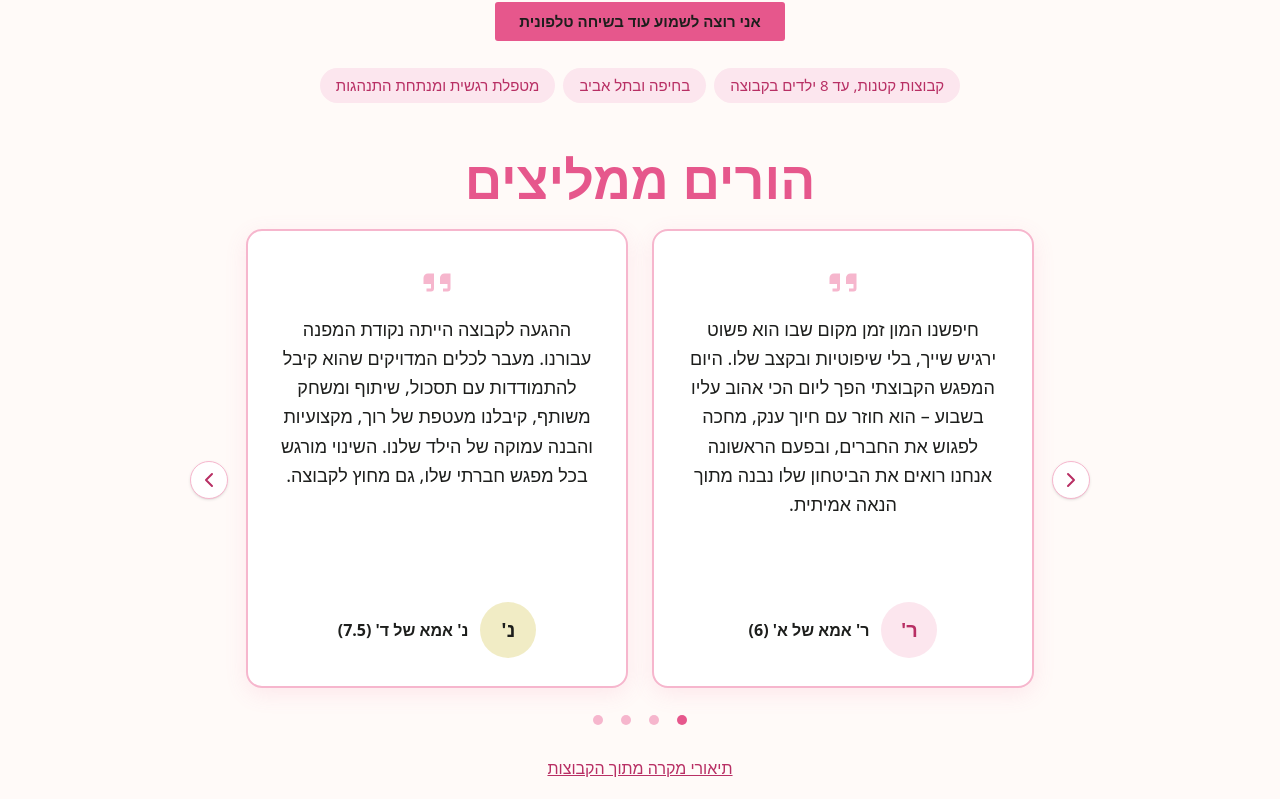
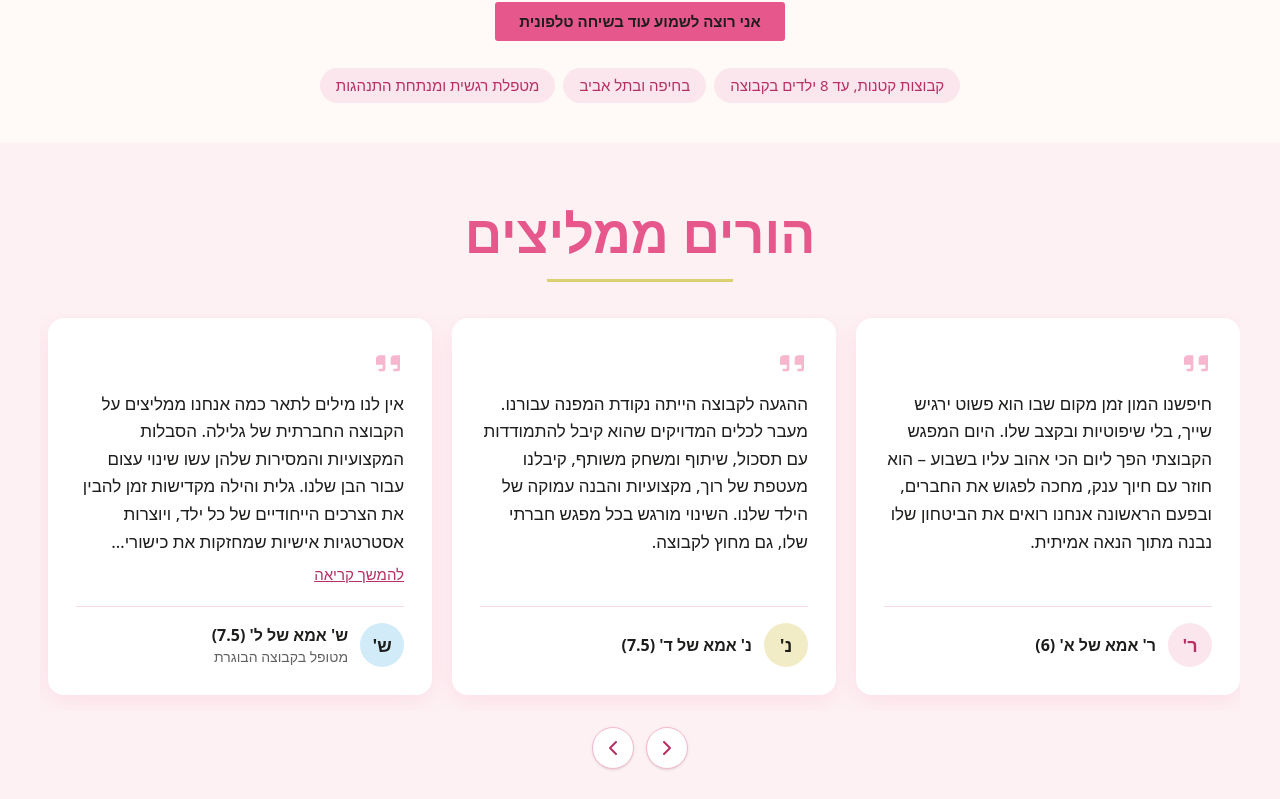
Before and after one commit to hilaovda-galila/galila-site, a React (Vite) app: page / in a window 1280 px wide. Shown: the part 1173-1972 px from the top of the page. Built offline with nearby package versions, Linux system fonts and the light colour scheme; a web font is replaced by a local one.

Commit message:
דוגמה: 'הורים ממליצים' כרצועה – שלושה כרטיסים במחשב, החלקה בטלפון, רקע ורדרד
Co-Authored-By: Claude Opus 5.5 <noreply@anthropic.com>

```diff
--- a/src/components/Testimonials.tsx
+++ b/src/components/Testimonials.tsx
@@ -1,4 +1,4 @@
-import { useEffect, useState } from 'react'
+import { useRef, useState } from 'react'
 import type { Testimonial } from '../content'
 import { ChevronIcon } from './icons'
 
@@ -8,27 +8,24 @@ const avatarColors = ['bg-powder text-brand-deep', 'bg-sun/40 text-ink', 'bg-sky
 // האות הראשונה של שם ההורה, שפותחת את הקרדיט ("ר' אמא של א' (6)" → ר'), כדי לשמור על אנונימיות מלאה
 const initial = (name: string) => `${name.trim().charAt(0)}'`
 
-// המלצה ארוכה מוצגת מקוצרת עם כפתור "להמשך קריאה", כדי שכל הכרטיסים יישארו נמוכים ואחידים
-const LONG_TEXT = 300
+// המלצה ארוכה מוצגת מקוצרת עם "להמשך קריאה", כדי שהכרטיסים יהיו בגובה דומה
+const LONG_TEXT = 260
 
-function Card({ item, colorIndex, onExpand }: { item: Testimonial; colorIndex: number; onExpand: () => void }) {
+function Card({ item, colorIndex }: { item: Testimonial; colorIndex: number }) {
   const [expanded, setExpanded] = useState(false)
   const long = item.text.length > LONG_TEXT
 
   return (
-    <figure className="flex h-full flex-col items-center rounded-2xl border-2 border-brand-soft bg-white px-6 pt-8 pb-7 text-center shadow-[0_6px_22px_rgba(236,99,148,0.12)] md:px-8">
-      <svg viewBox="0 0 24 24" fill="currentColor" className="size-9 shrink-0 text-brand-soft" aria-hidden="true">
+    <figure className="flex h-full flex-col rounded-2xl bg-white p-6 text-start shadow-[0_6px_22px_rgba(236,99,148,0.12)] md:p-7">
+      <svg viewBox="0 0 24 24" fill="currentColor" className="size-8 shrink-0 text-brand-soft" aria-hidden="true">
         <path d="M10 7H6a3 3 0 0 0-3 3v4h5v3H5v2h3a2 2 0 0 0 2-2V7Zm11 0h-4a3 3 0 0 0-3 3v4h5v3h-3v2h3a2 2 0 0 0 2-2V7Z" />
       </svg>
-      <div className="mt-4 grow">
-        <blockquote className={`text-[17px] leading-relaxed md:text-lg ${long && !expanded ? 'line-clamp-7' : ''}`}>{item.text}</blockquote>
+      <div className="mt-3 grow">
+        <blockquote className={`text-[17px] leading-relaxed ${long && !expanded ? 'line-clamp-6' : ''}`}>{item.text}</blockquote>
         {long && (
           <button
             type="button"
-            onClick={() => {
-              setExpanded(!expanded)
-              onExpand()
-            }}
+            onClick={() => setExpanded(!expanded)}
             aria-expanded={expanded}
             className="mt-2 cursor-pointer text-[15px] font-medium text-brand-deep underline hover:text-sky"
           >
@@ -36,14 +33,14 @@ function Card({ item, colorIndex, onExpand }: { item: Testimonial; colorIndex: n
           </button>
         )}
       </div>
-      <figcaption className="mt-6 flex items-center gap-3">
+      <figcaption className="mt-5 flex items-center gap-3 border-t border-brand-soft/50 pt-4">
         <span
-          className={`flex size-14 shrink-0 items-center justify-center rounded-full text-xl font-semibold ring-2 ring-white ${avatarColors[colorIndex % avatarColors.length]}`}
+          className={`flex size-11 shrink-0 items-center justify-center rounded-full text-lg font-semibold ${avatarColors[colorIndex % avatarColors.length]}`}
           aria-hidden="true"
         >
           {initial(item.name)}
         </span>
-        <span className="text-start">
+        <span>
           <span className="block font-semibold">{item.name}</span>
           {item.title && <span className="block text-sm text-ink/70">{item.title}</span>}
         </span>
@@ -52,96 +49,45 @@ function Card({ item, colorIndex, onExpand }: { item: Testimonial; colorIndex: n
   )
 }
 
-// קרוסלת המלצות: כרטיס אחד בנייד ושניים זה לצד זה במחשב, עם חיצים, נקודות,
-// מעבר אוטומטי כל 7 שניות ועצירה בריחוף או במיקוד
+// רצועת המלצות שגוללים לצדדים: בטלפון כרטיס אחד ומעט מהבא (כדי שיהיה ברור שאפשר להחליק),
+// במחשב שלושה כרטיסים. החיצים מזיזים כרטיס אחד בכל לחיצה. אין מעבר אוטומטי – ההורה קורא בקצב שלו.
 export default function Testimonials({ items }: { items: Testimonial[] }) {
-  const [perPage, setPerPage] = useState(1)
-  const [page, setPage] = useState(0)
-  const [paused, setPaused] = useState(false)
-  // מי שפתח המלצה לקריאה מלאה – המעבר האוטומטי נעצר עד שיעבור עמוד בעצמו
-  const [reading, setReading] = useState(false)
+  const track = useRef<HTMLDivElement>(null)
 
-  useEffect(() => {
-    const wide = window.matchMedia('(min-width: 768px)')
-    const sync = () => {
-      setPerPage(wide.matches ? 2 : 1)
-      setPage(0)
-    }
-    sync()
-    wide.addEventListener('change', sync)
-    return () => wide.removeEventListener('change', sync)
-  }, [])
+  // בעברית (RTL) "הבא" נמצא משמאל, ולכן גלילה קדימה היא בכיוון השלילי
+  const move = (direction: 1 | -1) => {
+    const el = track.current
+    const card = el?.firstElementChild as HTMLElement | null
+    if (!el || !card) return
+    el.scrollBy({ left: -direction * (card.offsetWidth + 20), behavior: 'smooth' })
+  }
 
-  const pages: Testimonial[][] = []
-  for (let i = 0; i < items.length; i += perPage) pages.push(items.slice(i, i + perPage))
-  const count = pages.length
-
-  useEffect(() => {
-    if (paused || reading || count < 2) return
-    if (window.matchMedia('(prefers-reduced-motion: reduce)').matches) return
-    const timer = setInterval(() => setPage((p) => (p + 1) % count), 7000)
-    return () => clearInterval(timer)
-  }, [paused, reading, count])
-
-  const show = (next: number) => {
-    setReading(false)
-    setPage((next + count) % count)
-  }
-  const go = (step: number) => show(page + step)
   const arrowClass =
-    'absolute top-1/2 z-10 -translate-y-1/2 cursor-pointer rounded-full border border-brand-soft bg-white p-1.5 text-brand-deep shadow-sm transition-colors hover:bg-powder'
+    'hidden cursor-pointer rounded-full border border-brand-soft bg-white p-2 text-brand-deep shadow-sm transition-colors hover:bg-powder md:flex'
 
   return (
-    <div
-      className="relative mx-auto max-w-[900px] px-11 md:px-14"
-      onMouseEnter={() => setPaused(true)}
-      onMouseLeave={() => setPaused(false)}
-      onFocus={() => setPaused(true)}
-      onBlur={() => setPaused(false)}
-      aria-roledescription="carousel"
-      aria-label="הורים ממליצים"
-    >
-      <button type="button" onClick={() => go(-1)} aria-label="ההמלצות הקודמות" className={`${arrowClass} start-0`}>
-        <ChevronIcon className="size-6" />
-      </button>
-      <button type="button" onClick={() => go(1)} aria-label="ההמלצות הבאות" className={`${arrowClass} end-0`}>
-        <ChevronIcon className="size-6 rotate-180" />
-      </button>
-
-      {/* כל העמודים באותו תא גריד, כך שהגובה נקבע לפי הגבוה ביותר ואין קפיצות */}
-      <div className="grid">
-        {pages.map((group, i) => (
-          <div
-            key={group[0].text}
-            aria-hidden={i !== page}
-            // inert: גם אי אפשר להגיע במקלדת לכפתורים שבעמוד מוסתר
-            inert={i !== page}
-            className={`col-start-1 row-start-1 grid gap-6 transition-opacity duration-500 md:grid-cols-2 ${
-              i === page ? 'opacity-100' : 'pointer-events-none opacity-0'
-            }`}
-          >
-            {group.map((item, j) => (
-              <Card key={item.text} item={item} colorIndex={i * perPage + j} onExpand={() => setReading(true)} />
-            ))}
+    <div className="mx-auto max-w-[1200px]" aria-roledescription="carousel" aria-label="הורים ממליצים">
+      <div
+        ref={track}
+        className="flex snap-x snap-mandatory gap-5 overflow-x-auto scroll-smooth px-1 pt-1 pb-4 [scrollbar-width:none] [&::-webkit-scrollbar]:hidden"
+      >
+        {items.map((item, i) => (
+          <div key={item.text} className="w-[85%] shrink-0 snap-start sm:w-[60%] md:w-[calc((100%-2.5rem)/3)]">
+            <Card item={item} colorIndex={i} />
           </div>
         ))}
       </div>
-
-      {/* הנקודה קטנה, אבל אזור הלחיצה סביבה 24 פיקסלים – נוח גם לאצבע */}
-      <div className="mt-5 flex justify-center gap-1">
-        {pages.map((group, i) => (
-          <button
-            key={group[0].text}
-            type="button"
-            onClick={() => show(i)}
-            aria-label={`עמוד המלצות ${i + 1} מתוך ${count}`}
-            aria-current={i === page}
-            className="flex size-6 cursor-pointer items-center justify-center rounded-full"
-          >
-            <span className={`size-2.5 rounded-full transition-colors ${i === page ? 'bg-brand' : 'bg-brand-soft'}`} />
-          </button>
-        ))}
+      <div className="mt-4 flex justify-center gap-3">
+        <button type="button" onClick={() => move(-1)} aria-label="ההמלצה הקודמת" className={arrowClass}>
+          <ChevronIcon className="size-6" />
+        </button>
+        <button type="button" onClick={() => move(1)} aria-label="ההמלצה הבאה" className={arrowClass}>
+          <ChevronIcon className="size-6 rotate-180" />
+        </button>
       </div>
+      <p className="mt-1 text-center text-sm text-ink/60 md:hidden" aria-hidden="true">
+        החליקו לצדדים להמלצות נוספות
+      </p>
     </div>
   )
 }
--- a/src/pages/Home.tsx
+++ b/src/pages/Home.tsx
@@ -56,9 +56,10 @@ export default function Home() {
       </section>
 
       {/* הורים ממליצים */}
-      <section className="mx-auto max-w-site px-2.5 py-2.5">
+      <section className="bg-sand px-5 py-14 md:py-16">
         <span id="13" />
-        <h2 className="title mb-6 text-center">{w['3ec2969'].text}</h2>
+        <h2 className="title text-center">{w['3ec2969'].text}</h2>
+        <span className="divider mx-auto mt-5 mb-8" />
         <Testimonials items={testimonials} />
         <div className="mt-6 text-center">
           <a href="/גלילה-קבוצות-חברתיות-2/" className="font-medium text-brand-deep underline hover:text-sky">
```
